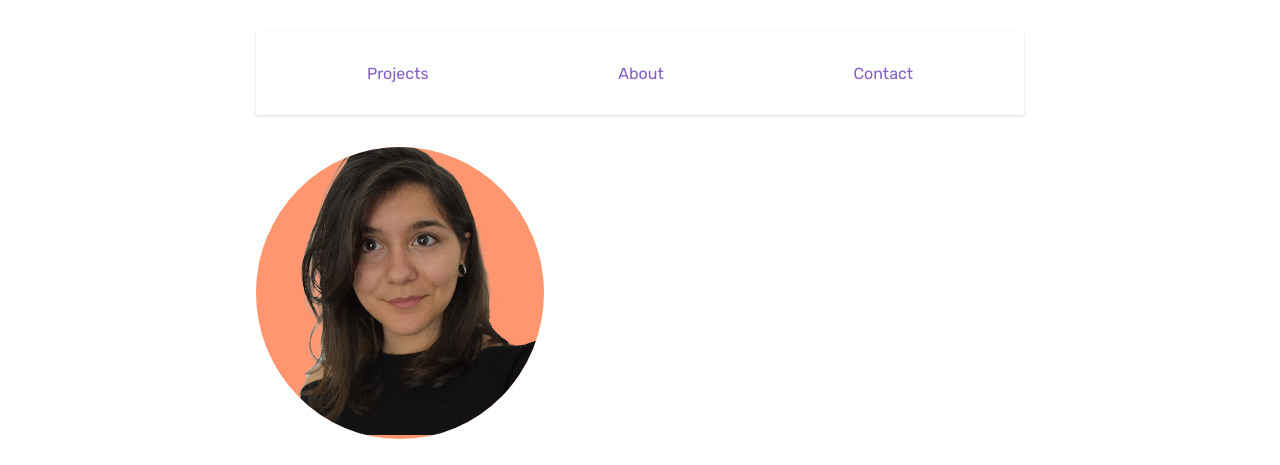
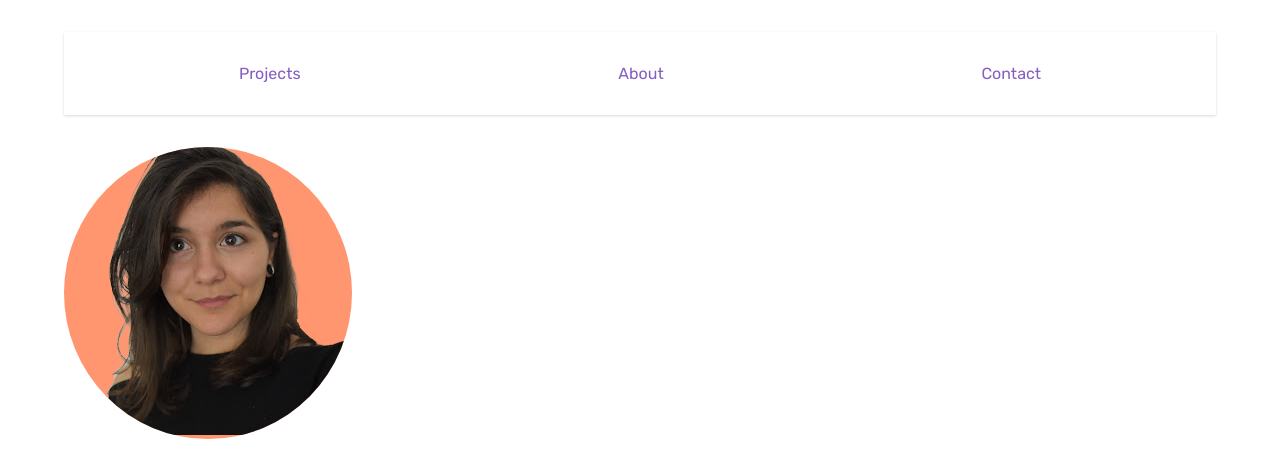
Before and after one commit to majinbrum/portfolio, a plain HTML site: page index.html in a window 1280 px wide. Shown: the top 465 px of the page. Drawn offline with Linux system fonts and the light colour scheme.

Commit message:
body width media

```diff
--- a/media/media-queries.css
+++ b/media/media-queries.css
@@ -1,4 +1,8 @@
 @media (max-width: 1400px) {
+  body {
+    width: 90vw;
+  }
+
   nav {
     justify-content: space-around;
     flex-wrap: wrap;
```
